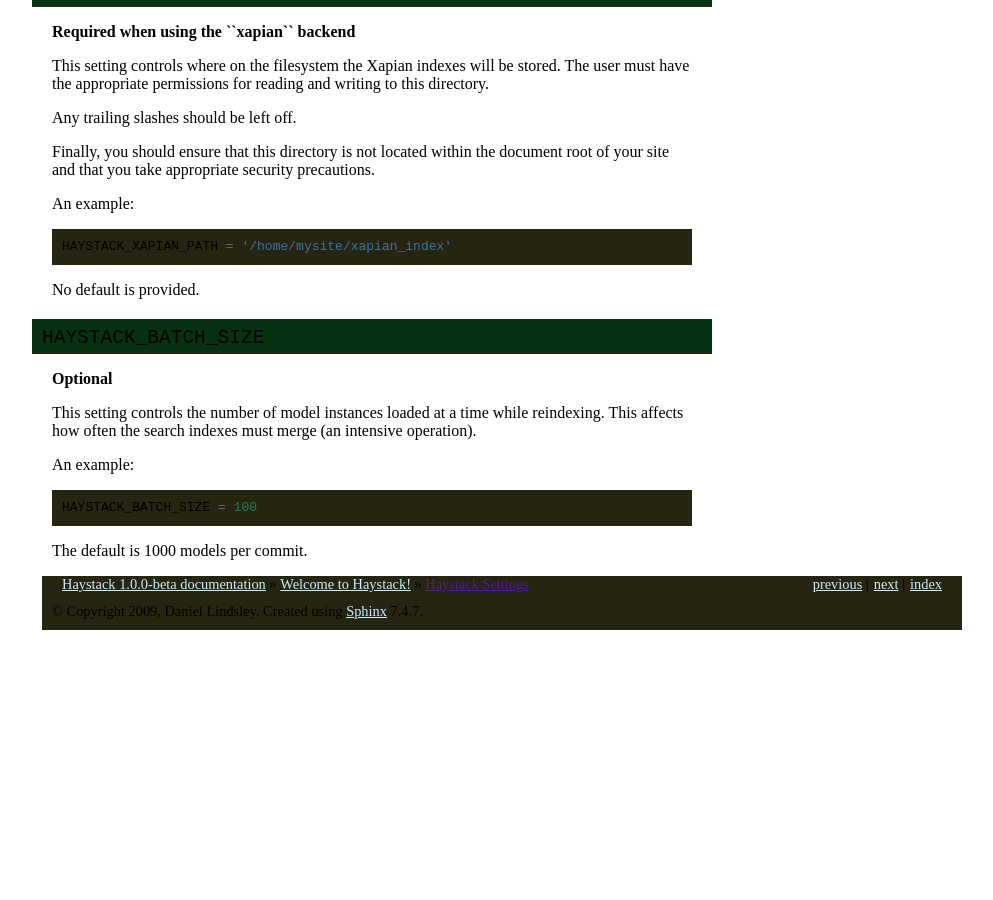
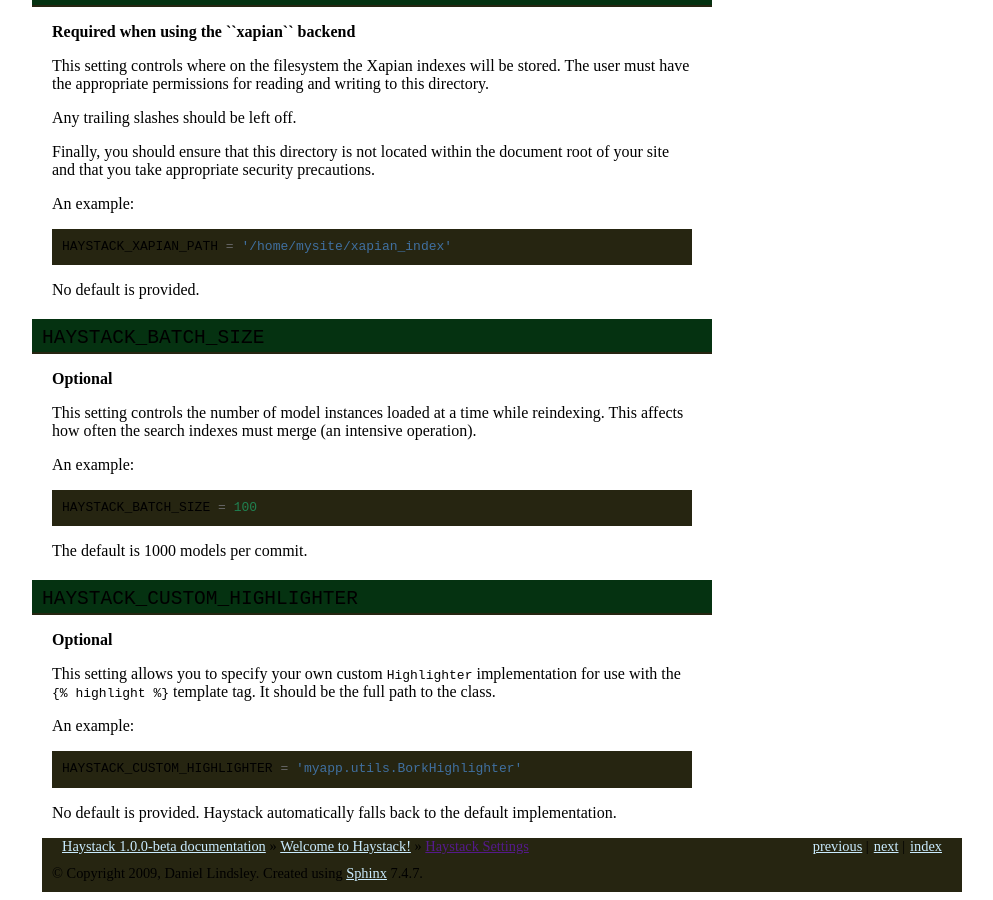
Before and after one commit to django-haystack/django-haystack, a Sphinx documentation site: the page built from docs/settings.rst, in a window 1280 px wide and 900 px high, scrolled down 2695 px. Shown: the whole window, without its empty margins (138-1131 px from the left). Built offline with Sphinx 7.4.7, drawn with Linux system fonts in a browser that asks for light colours; a style sheet for code colours, icons or effects is not loaded; before the commit the page ends 3333 px from its top, so only the background shows below that; some of the changed lines change nothing that is shown; some of the changed text lies outside the part shown.

Commit message:
Added docs on highlighting.

```diff
--- /dev/null
+++ b/docs/highlighting.rst
@@ -0,0 +1,77 @@
+.. _ref-highlighting:
+
+============
+Highlighting
+============
+
+Haystack supports two different methods of highlighting. You can either use
+``SearchQuerySet.highlight`` or the built-in ``{% highlight %}`` template tag,
+which uses the ``Highlighter`` class. Each approach has advantages and
+disadvantages you need to weigh when deciding which to use.
+
+If you want portable, flexible, decently fast code, the
+``{% highlight %}`` template tag (or manually using the underlying
+``Highlighter`` class) is the way to go. On the other hand, if you care more
+about speed and will only ever be using one backend,
+``SearchQuerySet.highlight`` may suit your needs better.
+
+Use of ``SearchQuerySet.highlight`` is documented in the
+:doc:`searchqueryset_api` documentation and the ``{% highlight %}`` tag is
+covered in the :doc:``templatetags`` documentation, so the rest of this material
+will cover the ``Highlighter`` implementation.
+
+
+``Highlighter``
+---------------
+
+The ``Highlighter`` class is a pure-Python implementation included with Haystack
+that's designed for flexibility. If you use the ``{% highlight %}`` template
+tag, you'll be automatically using this class. You can also use it manually in
+your code. For example::
+
+    >>> from haystack.utils import Highlighter
+
+    >>> my_text = 'This is a sample block that would be more meaningful in real life.'
+    >>> my_query = 'block meaningful'
+
+    >>> highlight = Highlighter(my_query)
+    >>> highlight.highlight(my_text)
+    u'...<span class="highlighted">block</span> that would be more <span class="highlighted">meaningful</span> in real life.'
+
+The default implementation takes three optional kwargs: ``html_tag``,
+``css_class`` and ``max_length``. These allow for basic customizations to the
+output, like so::
+
+    >>> from haystack.utils import Highlighter
+
+    >>> my_text = 'This is a sample block that would be more meaningful in real life.'
+    >>> my_query = 'block meaningful'
+
+    >>> highlight = Highlighter(my_query, html_tag='div', css_class='found', max_length=35)
+    >>> highlight.highlight(my_text)
+    u'...<div class="found">block</div> that would be more <div class="found">meaningful</div>...'
+
+Further, if this implementation doesn't suit your needs, you can define your own
+custom highlighter class. As long as it implements the API you've just seen, it
+can highlight however you choose. For example::
+
+    # In ``myapp/utils.py``...
+    from haystack.utils import Highlighter
+
+    class BorkHighlighter(Highlighter):
+        def render_html(self, highlight_locations=None, start_offset=None, end_offset=None):
+            highlighted_chunk = self.text_block[start_offset:end_offset]
+
+            for word in self.query_words:
+                highlighted_chunk = highlighted_chunk.replace(word, 'Bork!')
+
+            return highlighted_chunk
+
+Then set the ``HAYSTACK_CUSTOM_HIGHLIGHTER`` setting to
+``myapp.utils.BorkHighlighter``. Usage would then look like::
+
+    >>> highlight = BorkHighlighter(my_query)
+    >>> highlight.highlight(my_text)
+    u'Bork! that would be more Bork! in real life.'
+
+Now the ``{% highlight %}`` template tag will also use this highlighter.
--- a/docs/index.rst
+++ b/docs/index.rst
@@ -42,6 +42,7 @@ you may want to include in your application.
    :maxdepth: 1
 
    best_practices
+   highlighting
    faceting
 
 
--- a/docs/settings.rst
+++ b/docs/settings.rst
@@ -179,3 +179,20 @@ An example::
     HAYSTACK_BATCH_SIZE = 100
 
 The default is 1000 models per commit.
+
+
+``HAYSTACK_CUSTOM_HIGHLIGHTER``
+===============================
+
+**Optional**
+
+This setting allows you to specify your own custom ``Highlighter``
+implementation for use with the ``{% highlight %}`` template tag. It should be
+the full path to the class.
+
+An example::
+
+    HAYSTACK_CUSTOM_HIGHLIGHTER = 'myapp.utils.BorkHighlighter'
+
+No default is provided. Haystack automatically falls back to the default
+implementation.
--- a/docs/toc.rst
+++ b/docs/toc.rst
@@ -17,6 +17,7 @@ Table Of Contents
    debugging
 
    best_practices
+   highlighting
    faceting
 
    searchqueryset_api
```
